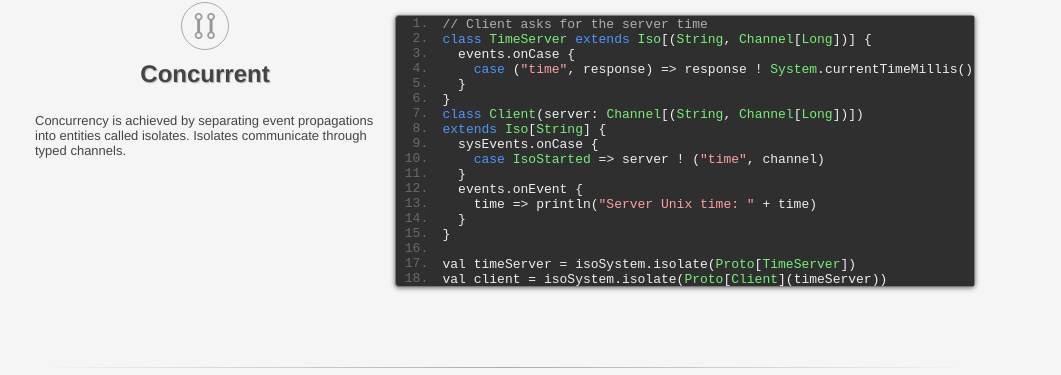
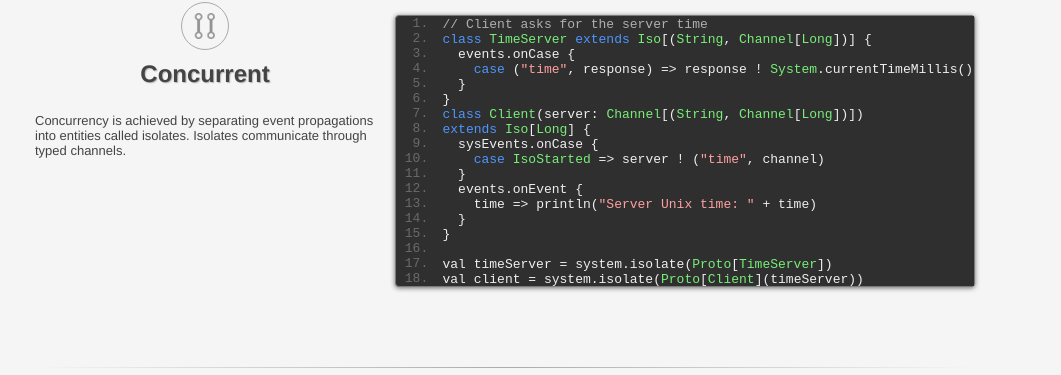
Before and after one commit to reactors-io/reactors-io.github.io, a Jekyll site: the page built from index.md, in a window 1280 px wide. Shown: the part 1373-1748 px from the top of the page, without its empty margins (135-1196 px from the left). Built offline with Jekyll 4.4.1, drawn with Linux system fonts in a browser that asks for light colours.

Commit message:
Change example snippets.

```diff
--- a/_layouts/projreactivecollections.html
+++ b/_layouts/projreactivecollections.html
@@ -188,7 +188,7 @@ class TimeServer extends Iso[(String, Channel[Long])] {
   }
 }
 class Client(server: Channel[(String, Channel[Long])])
-extends Iso[String] {
+extends Iso[Long] {
   sysEvents.onCase {
     case IsoStarted => server ! ("time", channel)
   }
@@ -197,8 +197,8 @@ extends Iso[String] {
   }
 }
 
-val timeServer = isoSystem.isolate(Proto[TimeServer])
-val client = isoSystem.isolate(Proto[Client](timeServer))
+val timeServer = system.isolate(Proto[TimeServer])
+val client = system.isolate(Proto[Client](timeServer))
 </code></pre>
       </div>
     </div>
```
